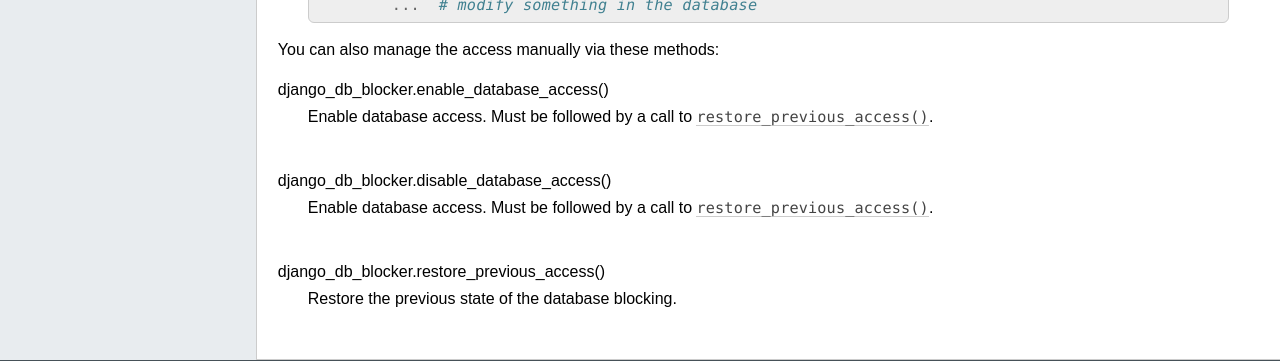
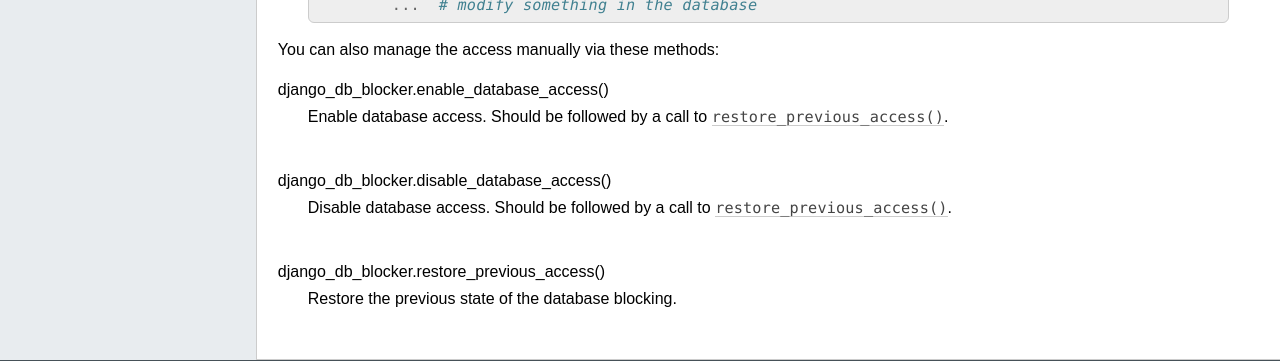
Before and after one commit to pytest-dev/pytest-django, a Sphinx documentation site: the page built from docs/database.rst, in a window 1280 px wide and 900 px high, scrolled down 2331 px. Shown: the part 455-816 px from the top of the window. Built offline with Sphinx 7.4.7, drawn with Linux system fonts in a browser that asks for light colours; cross-references to code outside the pages are shown as plain code.

Commit message:
django_db_blocker doc fix

```diff
--- a/docs/database.rst
+++ b/docs/database.rst
@@ -165,12 +165,12 @@ You can also manage the access manually via these methods:
 
 .. py:method:: django_db_blocker.enable_database_access()
 
-  Enable database access. Must be followed by a call to
+  Enable database access. Should be followed by a call to
   :func:`~django_db_blocker.restore_previous_access`.
 
 .. py:method:: django_db_blocker.disable_database_access()
 
-  Enable database access. Must be followed by a call to
+  Disable database access. Should be followed by a call to
   :func:`~django_db_blocker.restore_previous_access`.
 
 .. py:function:: django_db_blocker.restore_previous_access()
```
